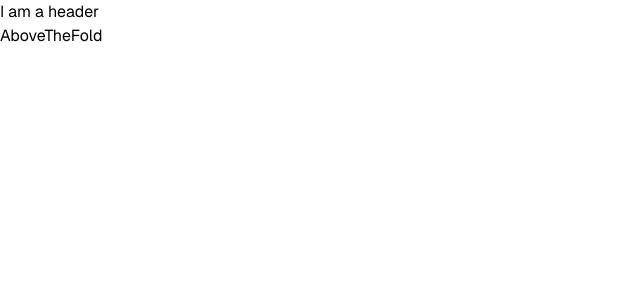
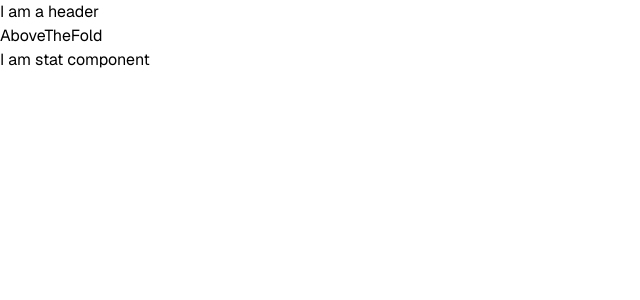
Before and after one commit to adityasays/stc-website, a Next.js app: page / in a window 1280 px wide. Shown: the top 300 px of the page, without its empty margins (0-640 px from the left). Built offline with nearby package versions, Linux system fonts and the light colour scheme.

Commit message:
created stats component

```diff
--- a/src/app/page.tsx
+++ b/src/app/page.tsx
@@ -1,11 +1,13 @@
 import Header from "@/components/global/Header";
 import AboveTheFold from "@/components/home/AboveTheFold";
+import Stats from "@/components/home/Stats";
 
 export default function HomePage() {
   return (
     <>
       <Header />
       <AboveTheFold />
+      <Stats />
     </>
   );
 }
--- /dev/null
+++ b/src/components/home/Stats.tsx
@@ -0,0 +1,3 @@
+export default function Stats(){
+    return <div>I am stat component</div>
+}
```
